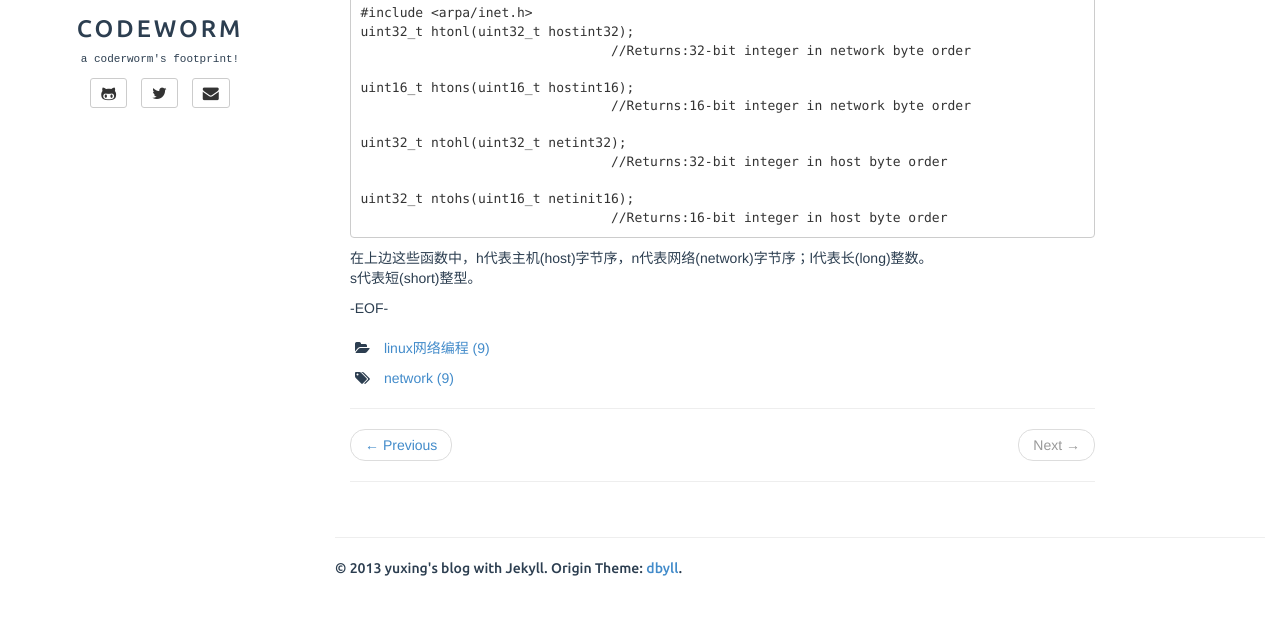
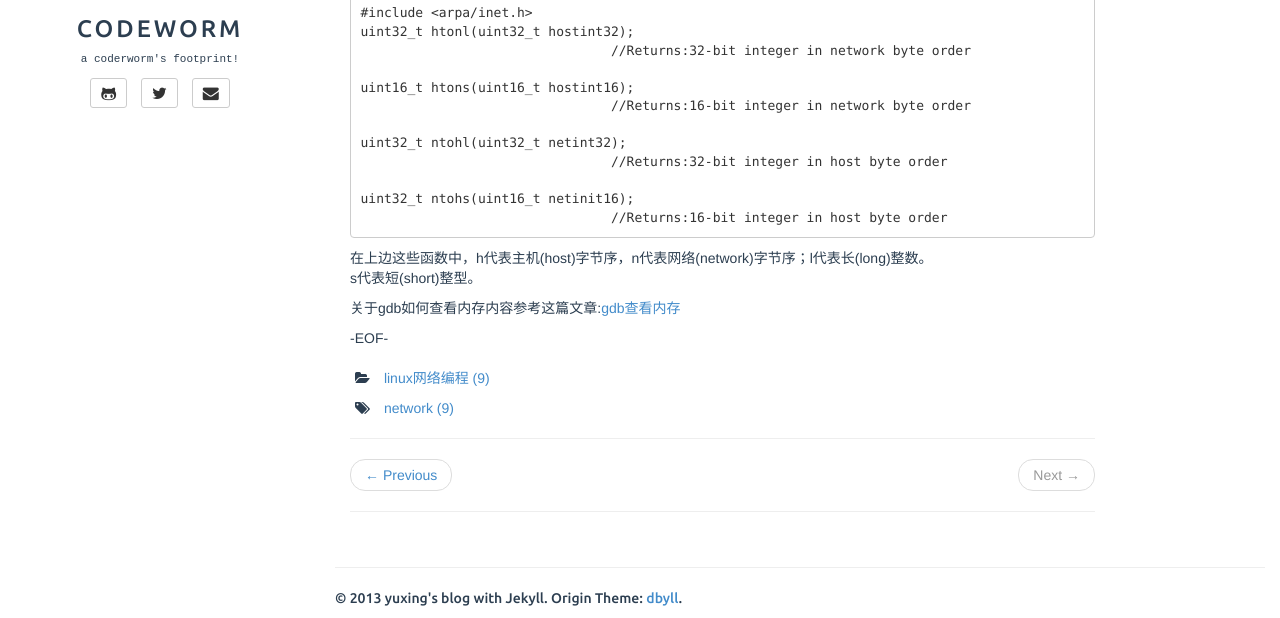
Before and after one commit to yuxingfirst/blog, a Jekyll site: the page built from _posts/linux-network-program/2013-12-09-byte-order.md, in a window 1280 px wide and 900 px high, scrolled down 1056 px, cut to the strip 282-900 px from the top of the window. Built offline with Jekyll 4.4.1, drawn with Linux system fonts in a browser that asks for light colours; before the commit the page ends 1926 px from its top, so only the background shows below that.

Commit message:
byteorder modify

```diff
--- a/_posts/linux-network-program/2013-12-09-byte-order.md
+++ b/_posts/linux-network-program/2013-12-09-byte-order.md
@@ -71,4 +71,6 @@ cp[0]包含4，引用了最高有效字节；cp[3]包含1，引用了最低有
 在上边这些函数中，h代表主机(host)字节序，n代表网络(network)字节序；l代表长(long)整数。
 s代表短(short)整型。
 
+关于gdb如何查看内存内容参考这篇文章:[gdb查看内存](http://coderworm.com//c/2013/09/28/gdb.html)
+
 -EOF-
```
